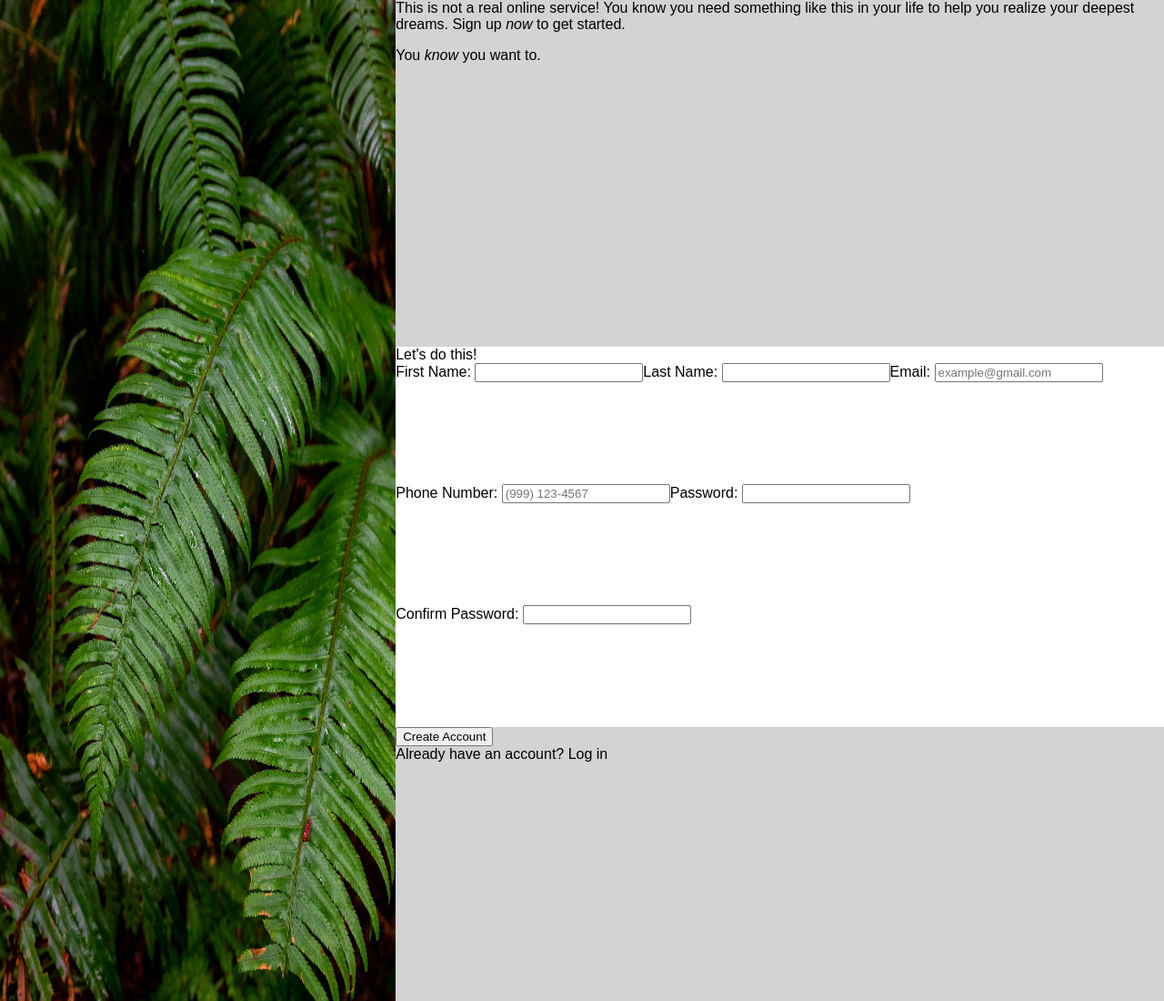
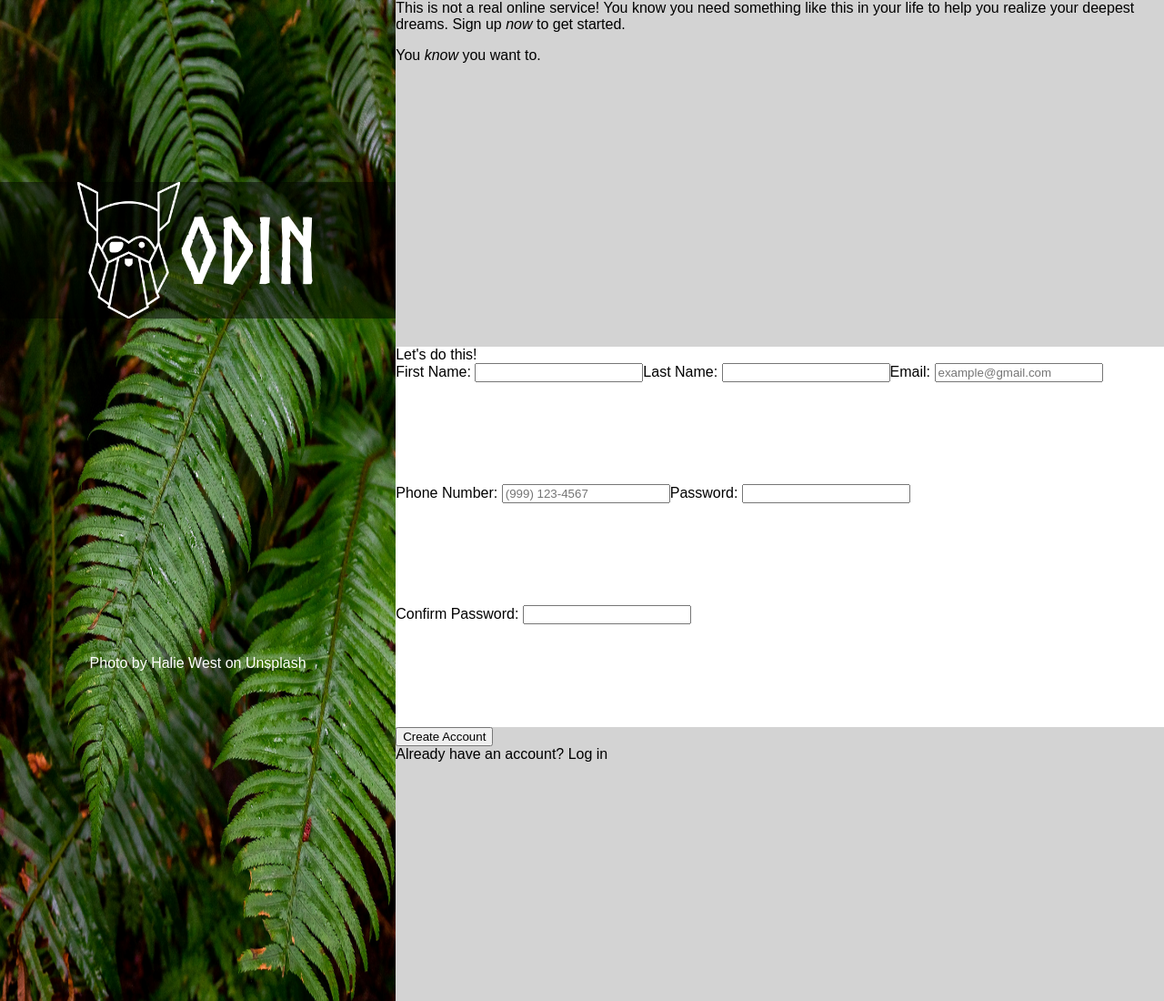
Before and after one commit to FaceOfSpades/sign-up-form, a plain HTML site: page index.html in a window 1280 px wide. Shown: the top 1100 px of the page at 91% size. Drawn offline with Linux system fonts and the light colour scheme.

Commit message:
Complete left background side of page
center aligned logo and text and added black
transparent background for readability

```diff
--- a/index.html
+++ b/index.html
@@ -9,7 +9,13 @@
 
 <body>
     <div class="background_side">
+        <div class="background_container"></div>
+        <div class="logo_container">
+            <img class="logo_image" src="media/odin-lined.png">
+            ODIN
+        </div>
         <img class="background_image" src="media/background.jpg">
+        <div class="copyright">Photo by Halie West on Unsplash</div>
     </div>
 
     <div class="form_side">
--- a/styles.css
+++ b/styles.css
@@ -18,6 +18,40 @@ body {
 .background_image {
     width: 100%;
     height: 100%;
+}
+
+.logo_container {
+    font-family: viking-style;
+    position: absolute;
+    top: 25%;
+    display: flex;
+    align-items: center;
+    justify-content: center;
+    width: 34%;
+    height: 150px;
+    font-size: 100px;
+    color: white;
+}
+
+.background_container {
+    width: 34%;
+    height: 150px;
+    position: absolute;
+    top: 25%;
+    background: black;
+    opacity: .5;
+}
+
+.logo_image {
+    height: 100%;
+}
+
+.copyright {
+    color: white;
+    position: absolute;
+    top: 90%;
+    text-align: center;
+    width: 34%;
 }
 
 .form_side {
```
